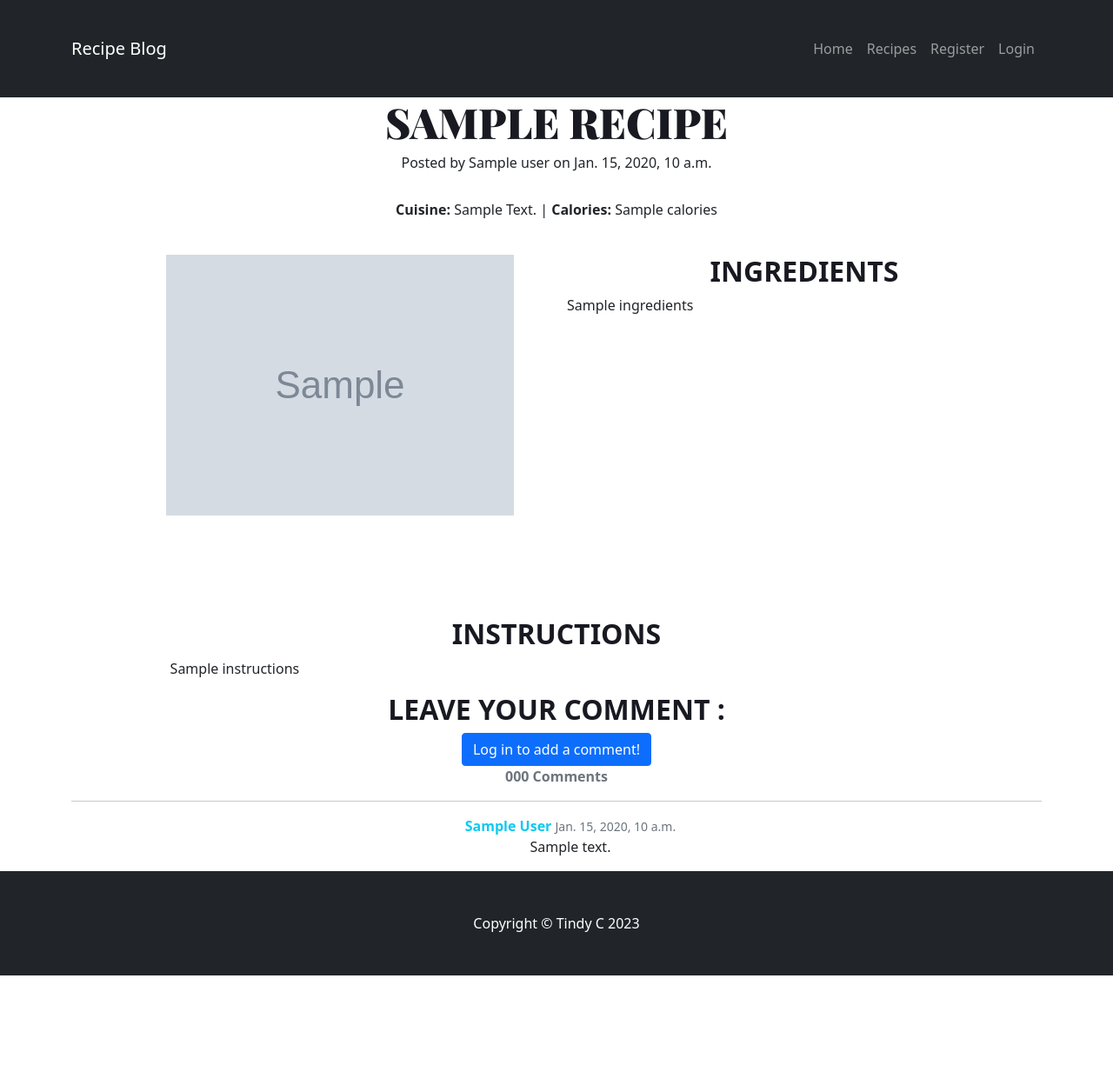
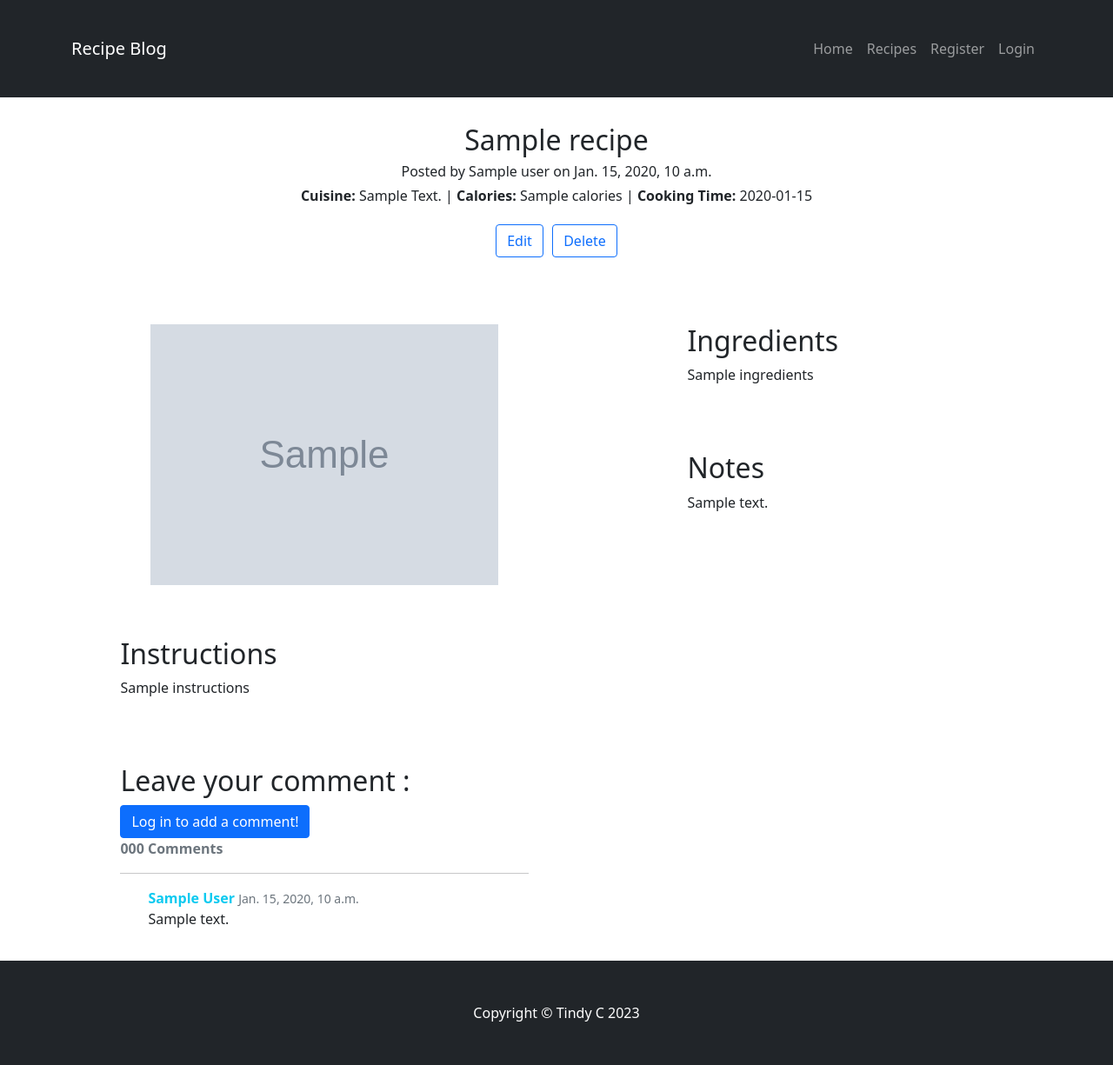
Before and after one commit to tindyc/recipe-blog, a Django app: template recipes/templates/recipes/recipe_detail.html in a window 1280 px wide. Shown: the whole page at 87% size. Before the commit the page ends 1122 px from the top, so only its background shows below. Run offline with Django 3.2, Linux system fonts and the light colour scheme; the template is opened without the code that fills it: most values are stand-ins (such as "Sample title", 1, 10 or a date in 2020); grey boxes marked "Sample" are stand-in pictures; some web fonts are replaced.

Commit message:
update recipe models and detail page styles

```diff
--- a/recipes/forms.py
+++ b/recipes/forms.py
@@ -11,8 +11,10 @@ class RecipeForm(forms.ModelForm):
         fields = [
             "title",
             "description",
+            "cookingtime",
             "ingredients",
             "instructions",
+            "notes",
             "image",
             "image_alt",
             "meal_type",
@@ -22,6 +24,7 @@ class RecipeForm(forms.ModelForm):
 
         ingredients = forms.CharField(widget=RichTextWidget())
         instructions = forms.CharField(widget=RichTextWidget())
+        notes = forms.CharField(widget=RichTextWidget())
 
         widget = {
             "description": forms.Textarea(attrs={"rows": 5}),
@@ -30,8 +33,10 @@ class RecipeForm(forms.ModelForm):
         labels = {
             "title": "Recipe Title",
             "description": "Description",
+            "cookingtime": "Cooking Time",
             "ingredients": "Recipe Ingredients",
             "instructions": "Recipe Instructions",
+            "notes": "Recipe Notes",
             "image": "Recipe Image",
             "image_alt": "Describe Image",
             "meal_type": "Meal Type",
--- a/recipes/models.py
+++ b/recipes/models.py
@@ -34,8 +34,10 @@ class Recipe(models.Model):
     )
     title = models.CharField(max_length=300, null=False, blank=False)
     description = models.CharField(max_length=500, null=False, blank=False)
+    cookingtime = models.CharField(max_length=500, null=False, blank=False)
     instructions = RichTextField(max_length=10000, null=False, blank=False)
     ingredients = RichTextField(max_length=10000, null=False, blank=False)
+    notes = RichTextField(max_length=10000, null=False, blank=False)
     image = ResizedImageField(
         size=[400, None],
         quality=75,
--- a/recipes/templates/recipes/recipe_detail.html
+++ b/recipes/templates/recipes/recipe_detail.html
@@ -4,52 +4,28 @@
 
 {% block content %}
 
-
-    <div class="container-fluid recipe-details">
-
-    <div class="container">
-        <h1 class="big-header-text">{{ recipe.title }}</h1>
-        <h6 class="text-center">Posted by {{recipe.user}} on {{recipe.posted_date}}</h6>
-
-        {% if request.user == recipe.user %}
-        <br>
-        <div class="text-center">
+<div class="recipe-header">
+  <h2>{{ recipe.title }}</h2>
+  <h6>Posted by {{recipe.user}} on {{recipe.posted_date}}</h6>
+  <h6><strong>Cuisine: </strong> {{ recipe.cuisine_types|title }} | <strong>Calories: </strong> {{ recipe.calories }} | <strong>Cooking Time: </strong> {{ recipe.cookingtime }}</h6>
   <a href="{% url 'edit_recipe' recipe.id %}" class="btn btn-outline-primary">Edit</a>
   <a href="{% url 'delete_recipe' recipe.id %}" class="btn btn-outline-primary">Delete</a>
 </div>
-        {% endif %}
-    </div>
 
-    <br>
-      <div class="text-center">
-        <p><strong>Cuisine: </strong> {{ recipe.cuisine_types|title }} | <strong>Calories: </strong> {{ recipe.calories }}</p>
-      </div>
+<div class="row">
+  <div class="leftcolumn">
 
-      <br>
-
-      <div class="container mx-auto">
-        <div class="row">
-            <div class="col-lg-6 recipe-img justify-content-center">
+    <div class="recipe-card">
       <img class="recipeImg" src="{{ recipe.image.url }}" alt="{{recipe.image_alt}}">
     </div>
 
-            <div class="col-lg-6 ingredients justify-content-center">
-              <h2 class="recipe-headings">Ingredients</h2>
-              <p>{{ recipe.ingredients|safe }}</p>
-            </div>
-        </div>
-    </div>
-
-      <div class="container instructions">
-            <h2 class="recipe-headings">Instructions</h2>
+    <div class="recipe-card">
+      <h2>Instructions</h2>
       <p>{{ recipe.instructions|safe }}</p>
     </div>
 
-        <div class="container text-center">
-          <div class="row">
-            <h2 class="recipe-headings">Leave your comment :</h2>
-            <div id="comments_section">
-
+    <div class="recipe-card">
+      <h2>Leave your comment :</h2>
         {% if user.is_authenticated %}
         <form method="POST">
           {% csrf_token %}
@@ -88,10 +64,20 @@
 
       </div>
     </div>
+
+  <div class="rightcolumn">
+
+    <div class="recipe-card">
+      <h2>Ingredients</h2>
+      <p>{{ recipe.ingredients|safe }}</p>
     </div>
 
+    <div class="recipe-card">
+      <h2>Notes</h2>
+      <p>{{ recipe.notes|safe }}</p>
+    </div>
 
-
+  </div>
 
 </div>
 
--- a/static/styles/app.css
+++ b/static/styles/app.css
@@ -1,4 +1,5 @@
 @import url('https://fonts.googleapis.com/css2?family=Gentium+Basic:ital,wght@0,400;0,700;1,400&family=Noto+Sans:wght@400;700&family=Playfair+Display+SC:wght@900&display=swap');
+
 
 body{
     min-height: 100vh;
@@ -6,6 +7,7 @@ body{
     flex-direction: column;
     width: 100%;
 }
+
 a {
     text-decoration: none;
     color: rgba(0, 0, 0, 100);
@@ -15,46 +17,6 @@ a:hover {
     color: rgba(0, 0, 0, 0.9);
 }
 
-.nav{
-    width: 100%;
-}
-.recipe-details {
-    flex-wrap: wrap;
-}
-
-.big-header-text {
-    font-family: 'Playfair Display SC', serif;
-    font-weight: 900;
-    font-size: 5rem;
-    color: rgba(0, 0, 10, 0.90);
-    text-transform: uppercase;
-    text-align: center;
-
-}
-
-.recipe-headings{
-    font-weight: 900;
-    font-size: 2rem;
-    color: rgba(0, 0, 10, 0.90);
-    text-transform: uppercase;
-    text-align: center;
-}
-
-.text-center{
-    text-align: center;
-}
-
-.recipeinfo{
-    text-align: center;
-    width: 50%;
-
-}
-
-.instructions{
-    padding-left: 10%;
-    padding-right: 10%;
-    padding-top: 5%;
-}
 
 /* Recipe cards */
 
@@ -82,6 +44,7 @@ a:hover {
 
 textarea {
     height: 50px;
+    max-width: 100%;
 }
 
 /* Form */
@@ -164,33 +127,68 @@ footer{
 
   }
 
-@media screen and (max-width: 400px) {
-    img.recipeImg {
-         width: 300px;
-         padding-left: 10%;
-         padding-bottom: 10%;
+
+  /* Recipe details */
+
+  /* Header/Blog Title */
+  .recipe-header {
+    padding: 30px;
+    font-size: 40px;
+    text-align: center;
+    background: white;
+  }
+
+  /* Create two unequal columns that floats next to each other */
+  /* Left column */
+  .leftcolumn {
+    float: left;
+    width: 50%;
+    padding-left: 10%;
+  }
+
+  /* Right column */
+  .rightcolumn {
+    float: left;
+    width: 40%;
+    padding-left: 10%;
+
+  }
+
+  .recipeInfo{
+    display: block;
+    margin-left: auto;
+    margin-right: auto;
+    width: 50%;
+
+  }
+
+  /* Recipe image */
+
+  img.recipeImg {
+    display: block;
+    margin-left: auto;
+    margin-right: auto;
+  }
+
+  /* Add a card effect for articles */
+  .recipe-card {
+    background-color: white;
+    padding: 20px;
+    margin-top: 20px;
+  }
+
+  /* Clear floats after the columns */
+  .row:after {
+    content: "";
+    display: table;
+    clear: both;
+  }
+
+
+  /* Responsive layout - when the screen is less than 800px wide, make the two columns stack on top of each other instead of next to each other */
+  @media screen and (max-width: 800px) {
+    .leftcolumn, .rightcolumn {
+      width: 100%;
+      padding: 0;
     }
-
-    .big-header-text{
-        font-size: 3em;
-    }
-}
-
-/* ----------- iPad 1, 2, Mini and Air ----------- */
-
-/* Portrait and Landscape */
-@media only screen
-  and (min-device-width: 768px)
-  and (max-device-width: 1024px)
-  and (-webkit-min-device-pixel-ratio: 1) {
-
-    img.recipeImg {
-        text-align: center;
-        padding-left: 20%;
-        padding-bottom: 10%;
-   }
-
-   .big-header-text{
-       font-size: 3em;
-   }
-}
+  }
```
Also changed, not shown: db.sqlite3, profiles/migrations/0001_initial.py, recipes/migrations/0001_initial.py, recipes/migrations/0002_comment.py (deleted). Lines whose indentation alone changed are shown as unchanged.
